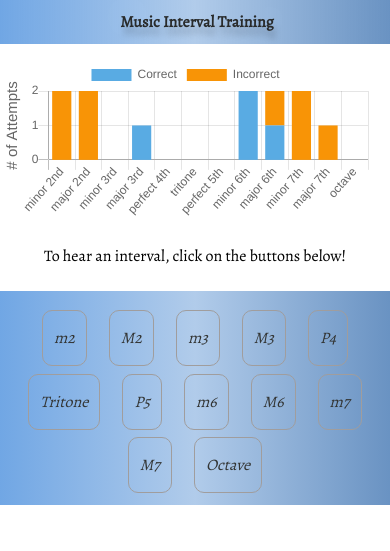
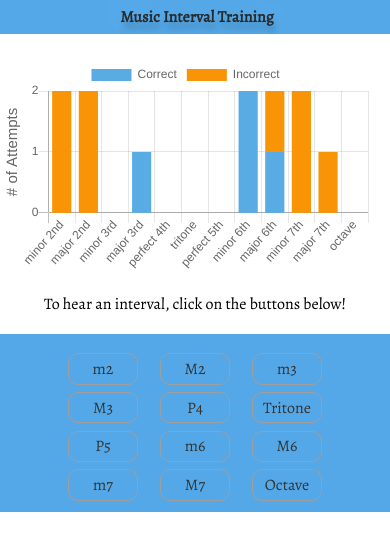
Before and after one commit to music-interval-training/intervals, a Django app: page /intervals/progress_details in a window 390 px wide. Shown: the top 551 px of the page. Run offline with Django 3.2, Linux system fonts and the light colour scheme; data comes from the database, SQL or seed files in the repository; some libraries are stand-ins or nearby versions.

Commit message:
mobile responsiveness final

```diff
--- a/intervals/static/stylesheet.css
+++ b/intervals/static/stylesheet.css
@@ -4,9 +4,9 @@
 	box-sizing: border-box;
 }
 
-body {
+/* body {
 	line-height: 2;
-}
+} */
 
 .clearfix {
 	*zoom: 1;
@@ -373,7 +378,8 @@ body.scrolled #nav-progress-page:hover {
 	top: 0;
 	width: 100%;
 	overflow: hidden;
-	background: linear-gradient(90deg, rgba(89, 152, 224, 0.8589810924369747) 0%, rgba(62, 128, 204, 0.4023984593837535) 50%, rgba(36, 96, 166, 0.6825105042016807) 100%);
+	background: hsla(206, 80%, 49%, 0.74);
+	/* background: linear-gradient(90deg, rgba(89, 152, 224, 0.8589810924369747) 0%, rgba(62, 128, 204, 0.4023984593837535) 50%, rgba(36, 96, 166, 0.6825105042016807) 100%); */
 	/* background: linear-gradient(
 		90deg,
 		rgba(58, 143, 180, 0.6348914565826331) 0%,
@@ -434,12 +440,12 @@ body.scrolled #nav-progress-page:hover {
 .mychart:hover {
 	box-shadow: 0px -1px 16px -1px rgba(55, 99, 120, 0.44);
 	border-radius: 10px;
-	transform: scale(1.1);
+	transform: scale(1.05);
 }
 
-canvas {
+/* canvas {
 	height: auto;
-}
+} */
 
 .intervals {
 	display: flex;
@@ -454,7 +460,9 @@ canvas {
 	font-family: 'Alegreya', serif;
 	text-decoration: none;
 	font-size: large;
-	font-style: italic;
+	text-align: center;
+	width: 80px;
+	/* font-style: italic; */
 	transition: all 0.4s ease;
 	border: 0.5px solid #a09d9d;
 	border-radius: 10px;
@@ -723,14 +732,16 @@ canvas {
 		font-family: 'Alegreya', serif;
 		text-decoration: none;
 		font-size: medium;
-		font-style: italic;
+		width: 70px;
+		/* font-style: italic; */
 		transition: none;
 		border: 0.5px solid #a09d9d;
 		border-radius: 10px;
-		padding: 3%;
+		padding: 1%;
 		margin-right: 3%;
 		margin-left: 3%;
 		margin-top: 2%;
+		text-align: center;
 	}
 	.interval:hover {
 		transform: none;
@@ -745,7 +756,8 @@ canvas {
 		justify-content: center;
 		margin-bottom: 30%;
 		padding: 3%;
-		background: linear-gradient(90deg, rgba(89, 152, 224, 0.8589810924369747) 0%, rgba(62, 128, 204, 0.4023984593837535) 50%, rgba(36, 96, 166, 0.6825105042016807) 100%);
+		background: hsla(206, 80%, 49%, 0.74);
+		/* background: linear-gradient(90deg, rgba(89, 152, 224, 0.8589810924369747) 0%, rgba(62, 128, 204, 0.4023984593837535) 50%, rgba(36, 96, 166, 0.6825105042016807) 100%); */
 	}
 	.intervals-intro {
 		display: flex;
--- a/intervals/templates/intervals/home_page.html
+++ b/intervals/templates/intervals/home_page.html
@@ -81,6 +81,8 @@
         </div>
     </div>
     <div id="learn-more">
+
+
         <div class="alexa-screendiv">
             <img class="alexa-screen"src="static/images/alexascreenshot.png">
         </div>
@@ -105,10 +107,10 @@
     </div>
 </div>
 <footer class="footer">
-    {% comment %} <div class="learn-more-button-outerdiv">
+    <div class="learn-more-button-outerdiv">
         <a class="learn-more-button" id="btn-for-mobile" href="#top" style="animation-delay:0.07s">Back to top</a>
 
-    </div> {% endcomment %}
+    </div>
 </footer>
 <footer>
     <div class="footer2">Music Interval Training by Leslie Heal Ray, Chris Kabler and Bitha Jordan.</div>
--- a/intervals/templates/intervals/progress_details.html
+++ b/intervals/templates/intervals/progress_details.html
@@ -26,7 +26,7 @@ var num_incorrect = [{% for interval in chart_data.values %}{{ interval.incorrec
 var num_correct = [{% for interval in chart_data.values %}{{ interval.correct }}, {% endfor %}];
 
 var canvas = document.getElementById('myChart');
-canvas.height = 150;
+canvas.height = 200;
 var data = {
   labels: [{% for interval in chart_data.values %}"{{ interval.interval }}", {% endfor %}],
 
@@ -47,8 +47,8 @@ var options = {
   legend: {
     display: true,
   },
-  {% comment %} responsive: true,
-  maintainAspectRatio: false, {% endcomment %}
+  responsive: true,
+  maintainAspectRatio: true,
   scales: {
     yAxes: [{
       stacked: true,
```
Also changed, not shown: other parts of intervals/static/stylesheet.css (+19 -13 lines).
